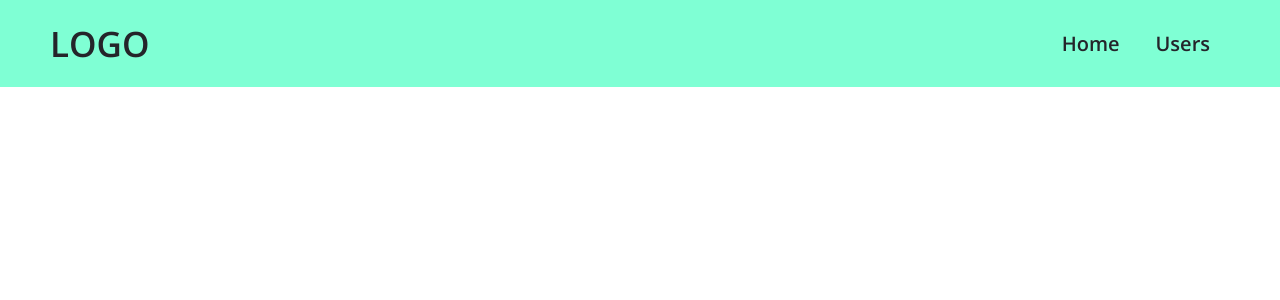
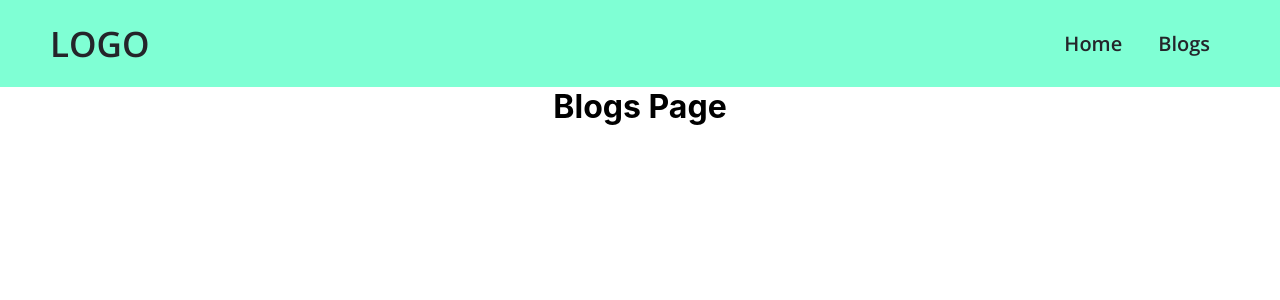
Before and after one commit to pramod-h/redux-graphql-app, a React (Create React App) app: page /Blogs in a window 1280 px wide. Shown: the top 300 px of the page. Built offline with nearby package versions, Linux system fonts and the light colour scheme.

Commit message:
renamed files

```diff
--- a/src/App.js
+++ b/src/App.js
@@ -2,7 +2,7 @@ import './App.css';
 import { BrowserRouter as Router, Switch, Route } from 'react-router-dom';
 import Header from './components/Header.container';
 import Home from './route/Home/Home.component';
-import Users from './route/Users/Users.component'
+import Blogs from './route/Blogs/Blogs.component'
 
 function App() {
   return (
@@ -10,7 +10,7 @@ function App() {
         <Header />
         <Switch>
           <Route path="/" exact component={Home} />
-          <Route path='/Users' component={Users} />
+          <Route path='/Blogs' component={Blogs} />
         </Switch>
       </Router>
   );
--- a/src/components/Header.component.js
+++ b/src/components/Header.component.js
@@ -10,7 +10,7 @@ class HeaderComp extends Component {
             <div className="navbar-logo">LOGO</div>
             <ul className="navbar-list">
                 <li><Link to="/">Home</Link></li>
-                <li><Link to="/Users">Users</Link></li>
+                <li><Link to="/Blogs">Blogs</Link></li>
             </ul>
         </div>
          );
--- a/src/route/Users/Users.component.js
+++ b/src/route/Blogs/Blogs.component.js
@@ -1,12 +1,12 @@
 import React, { Component } from 'react';
-import './Users.style.scss';
+import './Blogs.style.scss';
 
 class Users extends Component {
 
     render() {
         return (
             <div>
-                <h1>Users Page</h1>
+                <h1>Blogs Page</h1>
             </div>
          );
     }
--- /dev/null
+++ b/src/route/Blogs/Blogs.container.js
@@ -0,0 +1 @@
+import React, { Component } from 'react';
```
Also changed, not shown: src/route/Blogs/Blogs.style.scss (renamed from src/route/Users/Users.style.scss), src/route/Users/Users.container.js (deleted).
